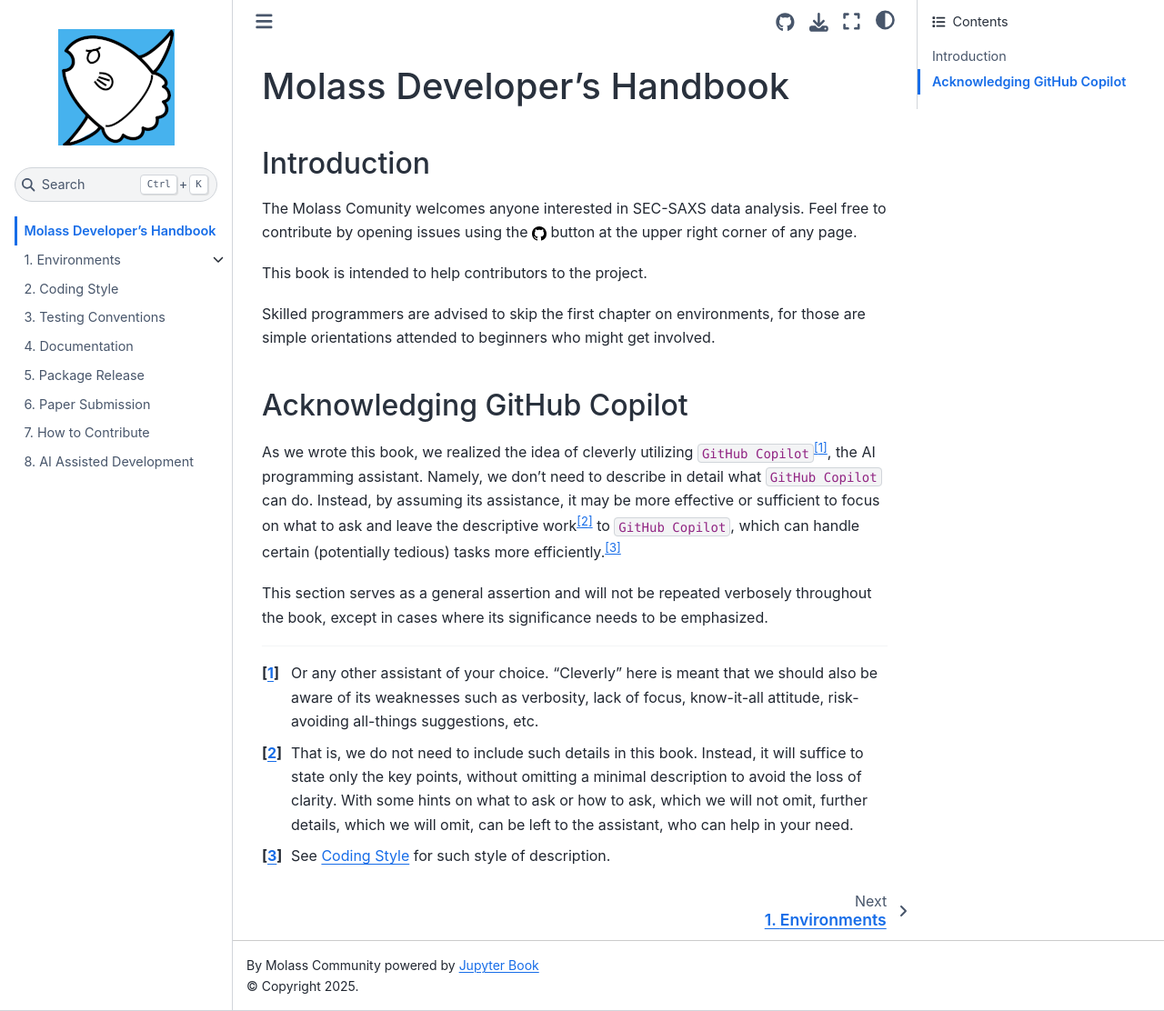
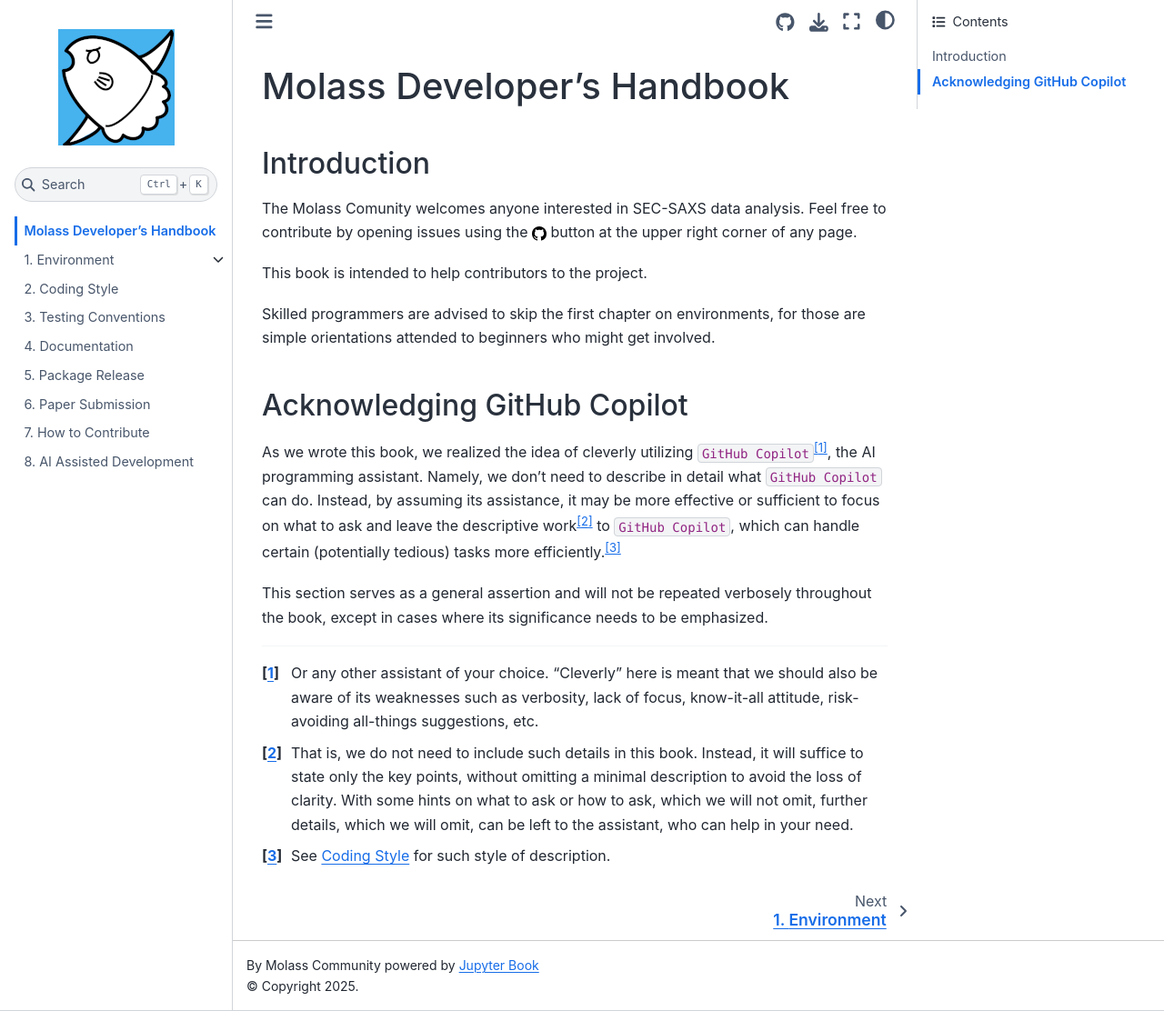
Before and after one commit to biosaxs-dev/molass-develop, a Jupyter Book: the page built from chapters/intro.md, in a window 1280 px wide and 1112 px high. Shown: the whole window at 91% size. Built offline with Jupyter Book 1.0.4 settings and Sphinx 7.4.7 and the Sphinx Book theme 1.1.4, drawn with Linux system fonts in a browser that asks for light colours.

Commit message:
Update for better wording

```diff
--- a/_toc.yml
+++ b/_toc.yml
@@ -6,8 +6,8 @@
 options:
   numbered: 3
 chapters:
-- file: chapters/01/environments
-  title: Environments
+- file: chapters/01/environment
+  title: Environment
   sections:
   - file: chapters/01/coding_env
     title: Coding Environment
```
Also changed, not shown: chapters/01/environment.md (added, +1 -0 lines), chapters/01/environments.md (deleted, +0 -1 lines).
